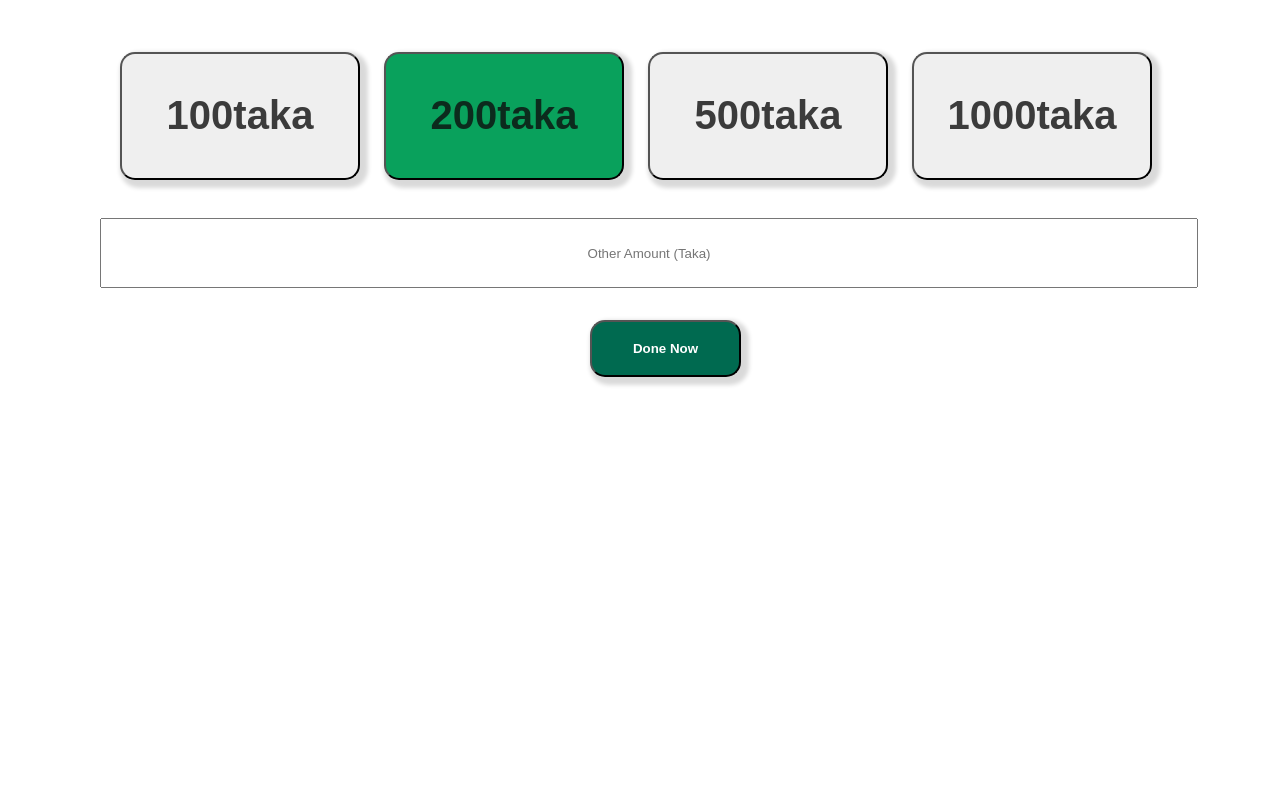
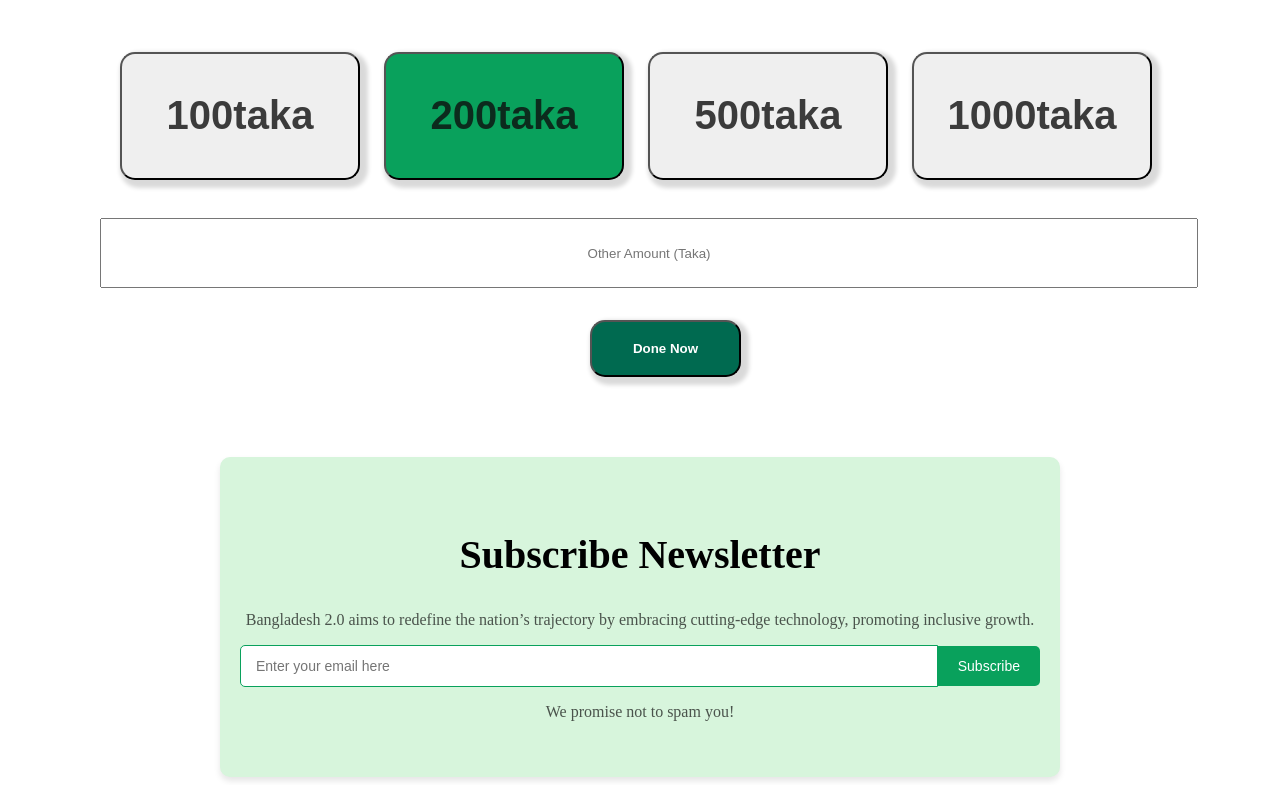
Before and after one commit to MohammedShakib/assignment01, a plain HTML site: page index.html in a window 1280 px wide. Shown: the part 3321-4106 px from the top of the page. Before the commit the page ends 3778 px from the top, so only its background shows below. Drawn offline with Linux system fonts and the light colour scheme.

Commit message:
newsletter

```diff
--- a/Css/css.css
+++ b/Css/css.css
@@ -306,3 +306,55 @@ select:hover{
     margin-right: 500px;
 
 }
+/* newsletter */
+.newsletter{
+    background-color: #d7f5dc;
+    padding: 40px 20px;
+    border-radius: 10px;
+    width: 1280px;
+    max-width: 800px;
+    margin: 0 auto;
+    text-align: center;
+    box-shadow: 0 4px 6px rgba(0, 0, 0, 0.1);
+}
+.newsletter-title{
+    font-size: 40px;
+    text-align: center;
+}
+.newsletter-info{
+    text-align: center;
+    color: rgba(14, 14, 14, 0.7);
+}
+/* Subscribe Form */
+.subscribe-form {
+    display: flex;
+    justify-content: center;
+    align-items: center;
+    gap: 0;
+    margin-bottom: 15px;
+}
+
+.subscribe-input {
+    flex: 1;
+    padding: 12px 15px;
+    border: 1px solid #ccc;
+    border-radius: 5px 0 0 5px;
+    font-size: 14px;
+}
+
+.subscribe-input {
+    border-color: #09a15c;
+}
+
+.subscribe-button {
+    padding: 12px 20px;
+    font-size: 14px;
+    color: white;
+    background-color: #09a15c;
+    border: none;
+    border-radius: 0 5px 5px 0;
+}
+
+.subscribe-button:hover {
+    background-color: #007a43;
+}
--- a/index.html
+++ b/index.html
@@ -179,6 +179,19 @@
             <input class="taka-input" type="text" placeholder="Other Amount (Taka)">
             <a href=""><button class="taka-done-btn">Done Now</button></a>
         </section>
+        <section class="newsletter">
+            <div class="newsletter-banner">
+                <h1 class="newsletter-title">Subscribe Newsletter</h1>
+                <p class="newsletter-info">
+                    Bangladesh 2.0 aims to redefine the nation’s trajectory by embracing cutting-edge technology, promoting inclusive growth.
+                </p>
+                <form class="subscribe-form">
+                    <input type="email" class="subscribe-input" placeholder="Enter your email here" required>
+                    <button type="submit" class="subscribe-button">Subscribe</button>
+                </form>
+                <p class="newsletter-info">We promise not to spam you!</p>
+            </div>
+        </section>
     </main>
     <footer>
 
```
